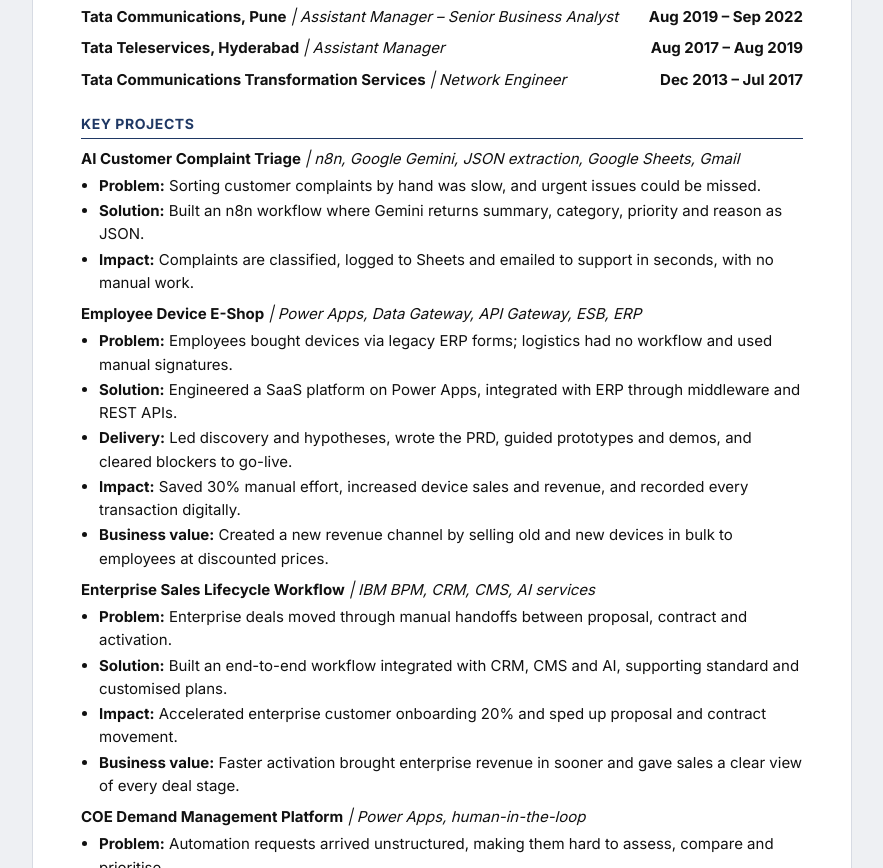
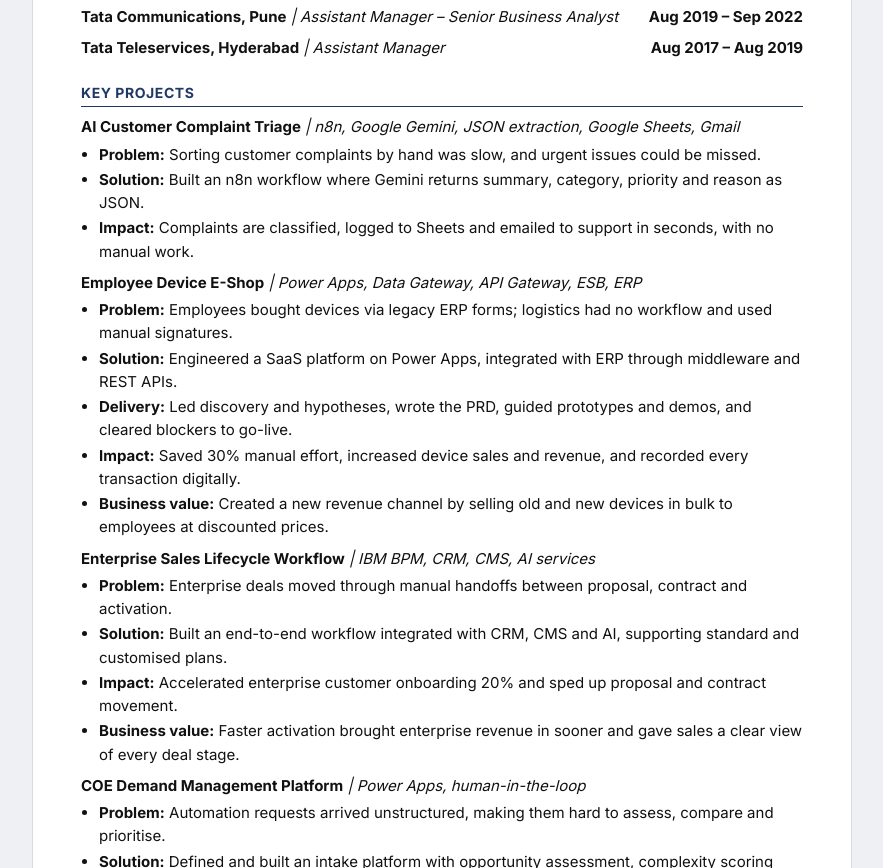
Before and after one commit to kishorekrish9913-ctrl/kishorekrish9913-ctrl.github.io, a plain HTML site: page resume.html in a window 1280 px wide. Shown: the part 921-1789 px from the top of the page, without its empty margins (198-1081 px from the left). Drawn offline with Linux system fonts and the light colour scheme.

Commit message:
Remove Network Engineer position from resume
Removed the position of Network Engineer at Tata Communications Transformation Services.

```diff
--- a/resume.html
+++ b/resume.html
@@ -62,7 +62,6 @@ li{margin:2px 0}
 </ul>
 <div class="r"><span style="white-space:normal"><b>Tata Communications, Pune</b> <span class="i">| Assistant Manager – Senior Business Analyst</span></span><span><b>Aug 2019 – Sep 2022</b></span></div>
 <div class="r"><span style="white-space:normal"><b>Tata Teleservices, Hyderabad</b> <span class="i">| Assistant Manager</span></span><span><b>Aug 2017 – Aug 2019</b></span></div>
-<div class="r"><span style="white-space:normal"><b>Tata Communications Transformation Services</b> <span class="i">| Network Engineer</span></span><span><b>Dec 2013 – Jul 2017</b></span></div>
 
 <h2>KEY PROJECTS</h2>
 <div class="r"><span style="white-space:normal"><b>AI Customer Complaint Triage</b> <span class="i">| n8n, Google Gemini, JSON extraction, Google Sheets, Gmail</span></span></div>
```
